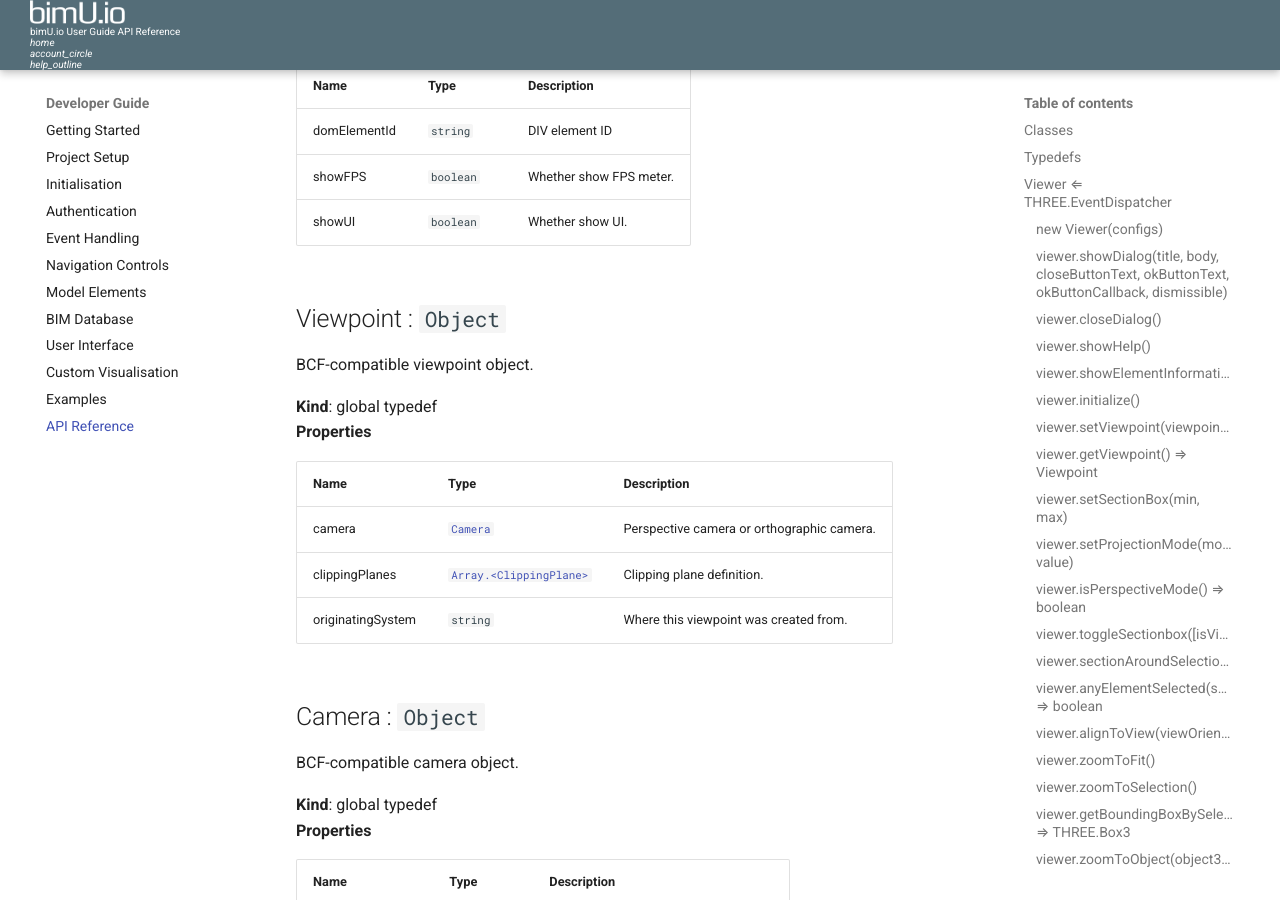
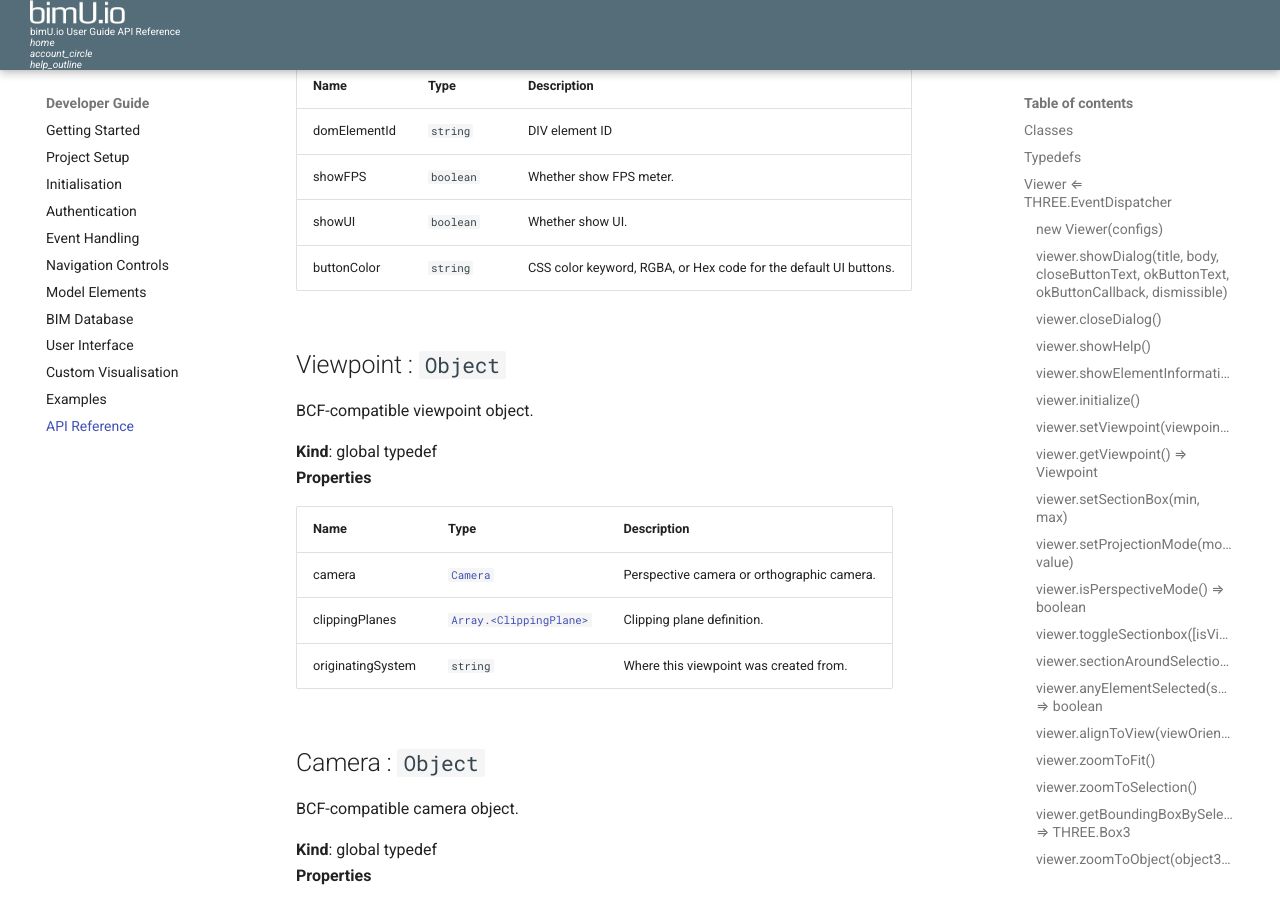
Before and after one commit to Transformosa/bimU.io.Docs, an MkDocs documentation site: the page built from docs/developer/api-reference.md, in a window 1280 px wide and 900 px high, scrolled down 17574 px. Built offline with MkDocs 1.6.1 and Material for MkDocs 9.7.7, drawn with Linux system fonts in a browser that asks for light colours; comment, search, counter and statistics services are not loaded.

Commit message:
updated api reference 0.0.8

```diff
--- a/docs/developer/api-reference.md
+++ b/docs/developer/api-reference.md
@@ -653,6 +653,7 @@ Configuation object used to initialise bimU.io Viewer.
 | domElementId | <code>string</code> | DIV element ID |
 | showFPS | <code>boolean</code> | Whether show FPS meter. |
 | showUI | <code>boolean</code> | Whether show UI. |
+| buttonColor | <code>string</code> | CSS color keyword, RGBA, or Hex code for the default UI buttons. |
 
 <a name="Viewpoint"></a>
 
```
